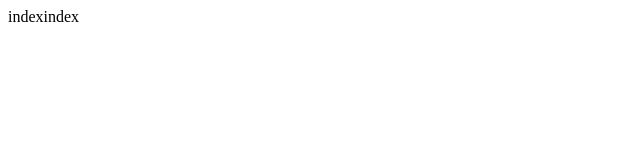
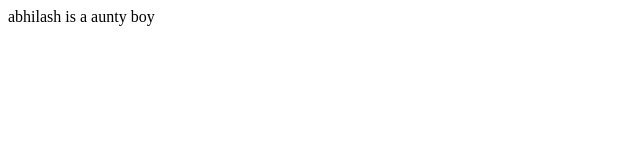
Before and after one commit to deepvenk395/new1, a plain HTML site: page index.html in a window 1280 px wide. Shown: the full height of the page, 0-640 px from the left. Drawn offline with Linux system fonts and the light colour scheme.

Commit message:
Update index.html

```diff
--- a/index.html
+++ b/index.html
@@ -1 +1 @@
-<html>indexindex</html>
+<html>abhilash is a aunty boy</html>
```
